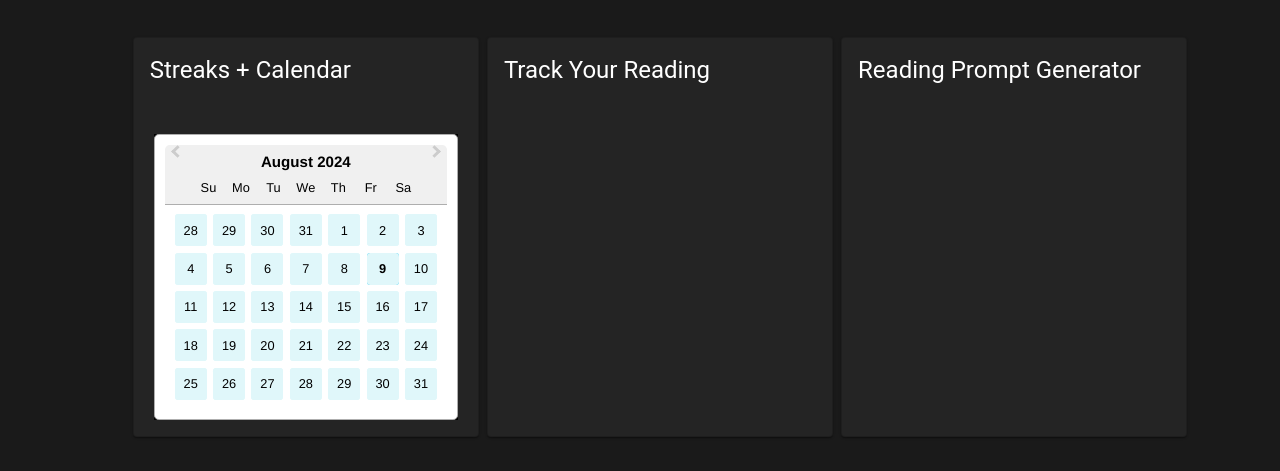
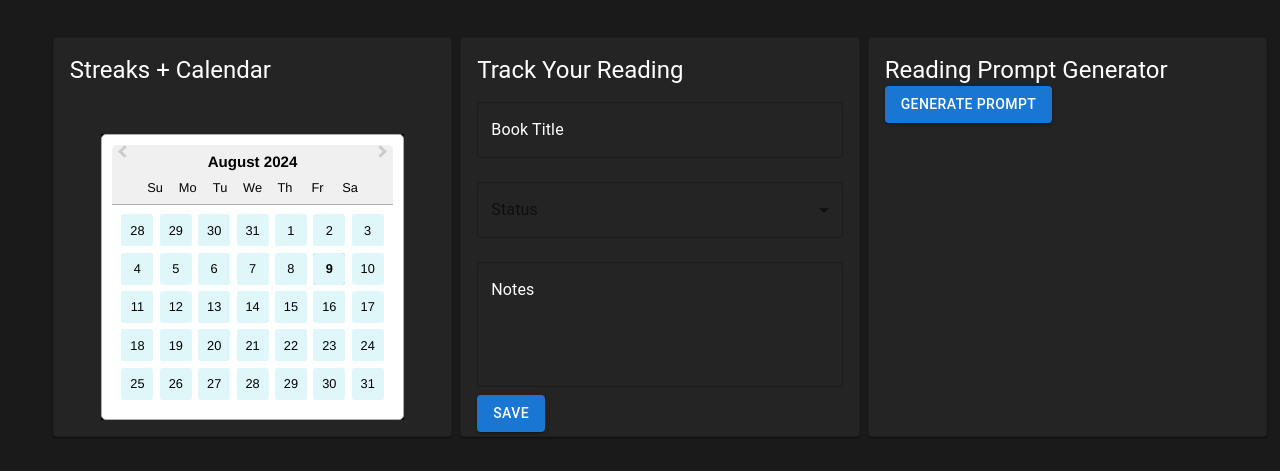
Before and after one commit to danielledonnelly/booksmaxing, a React (Vite) app: page / in a window 1280 px wide. Shown: the part 163-634 px from the top of the page. Built offline with nearby package versions, Linux system fonts and the light colour scheme.

Commit message:
white text

```diff
--- a/src/Home.jsx
+++ b/src/Home.jsx
@@ -2,6 +2,8 @@ import React, { useState } from 'react';
 import 'bootstrap/dist/css/bootstrap.min.css';
 import { Container, Grid, Card, CardContent, Typography } from '@mui/material';
 import StreaksCalendar from './components/StreaksCalendar';
+import BookTracker from './components/BookTracker';
+import PromptGenerator from './components/PromptGenerator';
 import './index.css';
 
 
@@ -25,6 +27,7 @@ const Home = () => {
           <Card className="card">
             <CardContent>
               <Typography variant="h5">Track Your Reading</Typography>
+              <BookTracker entryCounts={entryCounts} setEntryCounts={setEntryCounts}/>
             </CardContent>
           </Card>
         </Grid>
@@ -34,6 +37,7 @@ const Home = () => {
           <Card className="card">
             <CardContent>
               <Typography variant="h5">Reading Prompt Generator</Typography>
+              <PromptGenerator/>
             </CardContent>
           </Card>
         </Grid>
--- a/src/components/BookTracker.jsx
+++ b/src/components/BookTracker.jsx
@@ -1,12 +1,17 @@
 import React, { useState } from 'react';
 import { TextField, Button, FormControl, MenuItem, Select, InputLabel } from '@mui/material';
 
-const BookTracker = () => {
+const BookTracker = ({ entryCounts, setEntryCounts }) => {
   const [title, setTitle] = useState('');
   const [status, setStatus] = useState('');
   const [notes, setNotes] = useState('');
 
   const handleSave = () => {
+    const dateKey = (new Date()).toDateString();
+    setEntryCounts((prevCounts) => ({
+      ...prevCounts,
+      [dateKey]: (prevCounts[dateKey] || 0) + 1,
+    }));
     // Save logic goes here
   };
 
@@ -18,6 +23,10 @@ const BookTracker = () => {
         onChange={(e) => setTitle(e.target.value)}
         fullWidth
         margin="normal"
+        InputProps={{
+          style: { color: 'white' },
+        }}
+        sx={{ '& .MuiInputLabel-root': { color: 'white' } }}
       />
       <FormControl fullWidth margin="normal">
         <InputLabel>Status</InputLabel>
@@ -36,6 +45,10 @@ const BookTracker = () => {
         rows={4}
         fullWidth
         margin="normal"
+        InputProps={{
+          style: { color: 'white' },
+        }}
+        sx={{ '& .MuiInputLabel-root': { color: 'white' } }}
       />
       <Button variant="contained" color="primary" onClick={handleSave}>
         Save
--- a/src/index.css
+++ b/src/index.css
@@ -81,6 +81,11 @@ button:focus-visible {
   align-items: center;
 }
 
+/* BOOK TRACKER */
+.textField-white {
+  color: white;
+}
+
 /* Adjust padding/margins as needed */
 .react-datepicker__month-container {
   padding: 10px;
```
